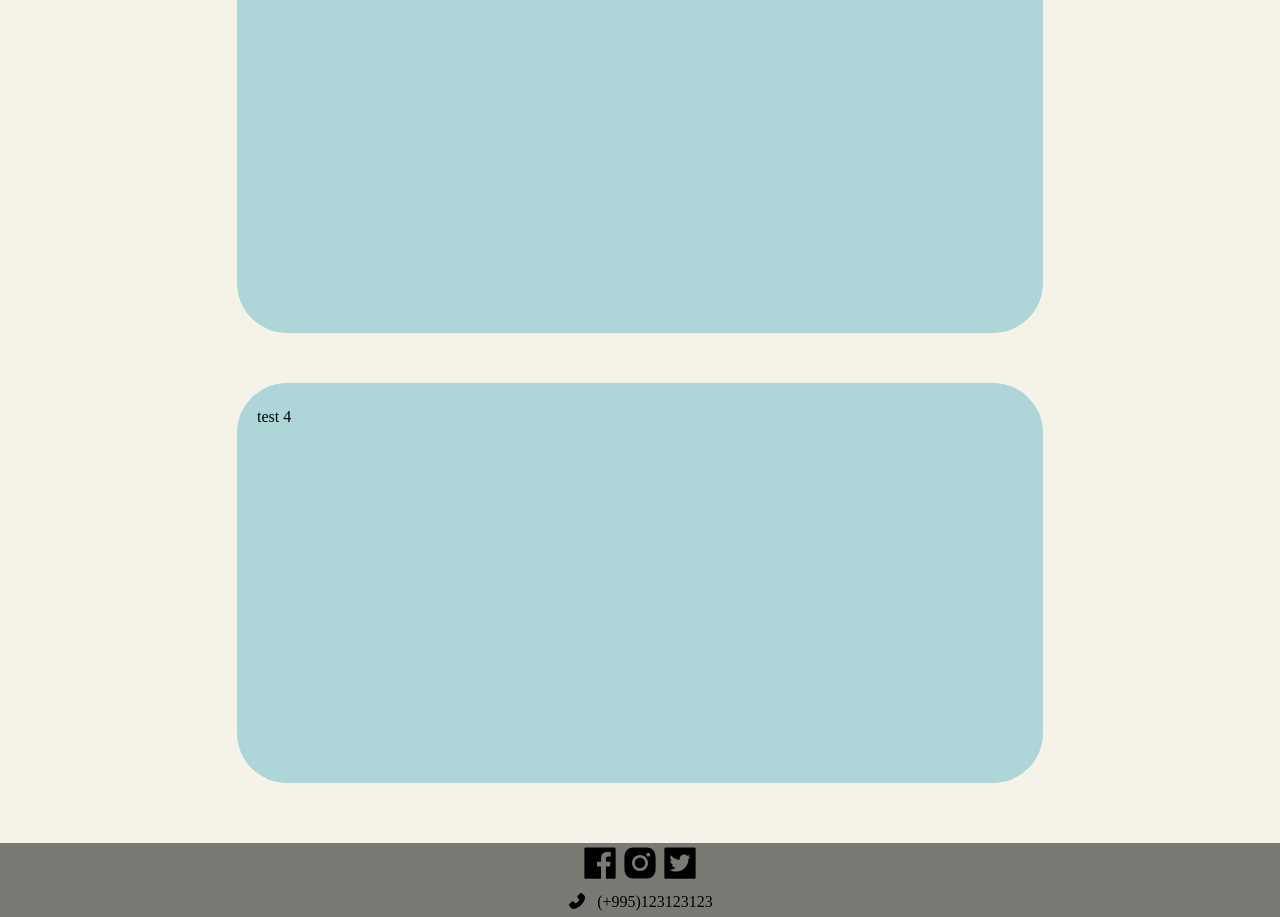
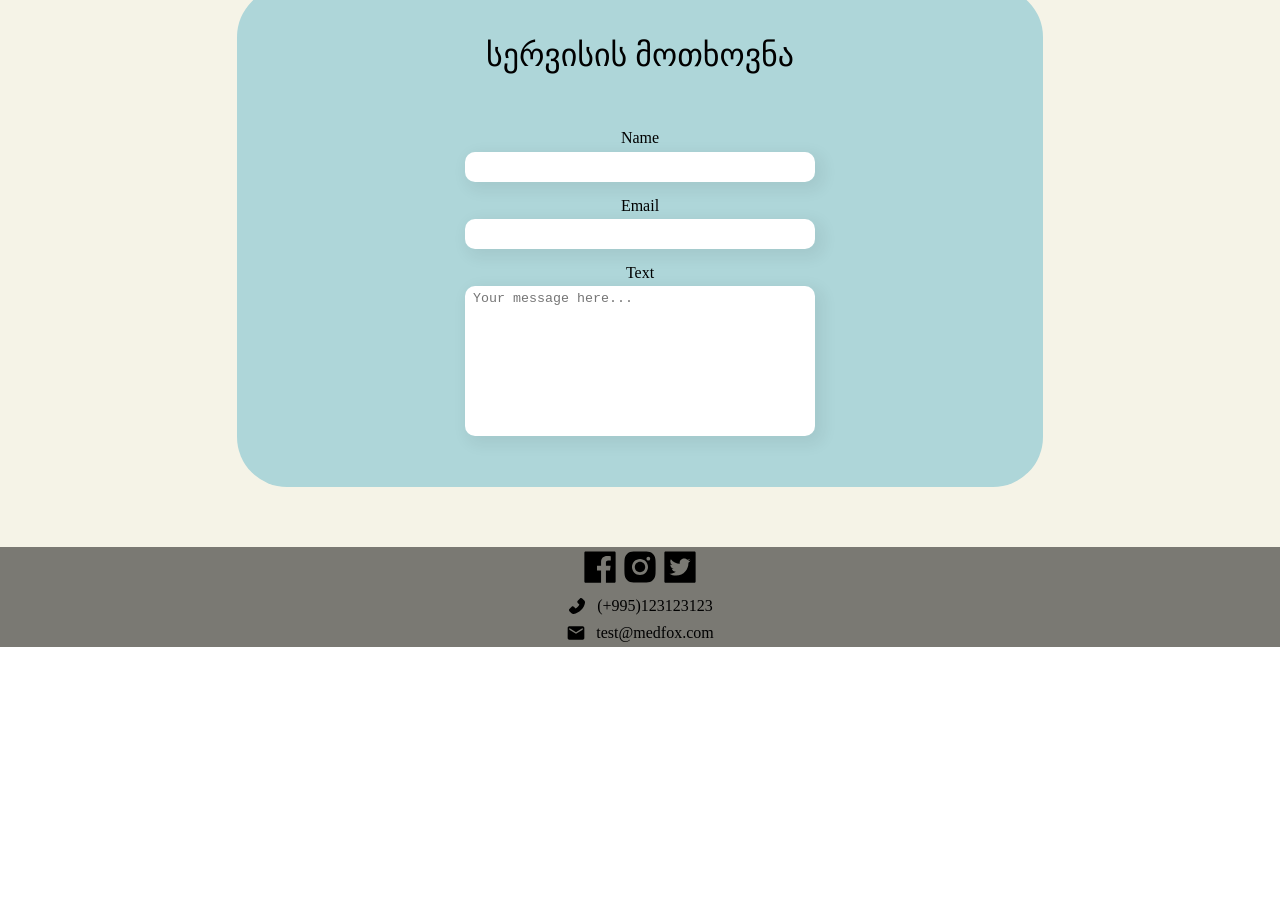
Before and after one commit to GorgadzeU/MedFoxWeb, a React (Create React App) app: page /patient in a window 1280 px wide. Shown: the part 1880-2797 px from the top of the page. After the commit the page ends 2527 px from the top, so only its background shows below. Built offline with nearby package versions, Linux system fonts and the light colour scheme.

Commit message:
Minor updates

```diff
--- a/src/App.css
+++ b/src/App.css
@@ -16,7 +16,15 @@
   margin: 5rem auto;
   border-radius: 5rem;
   width: 65%;
+  /* min-height: 100vh; */
+  /* min-height: 50vh; */
+  min-height: 500px;
+  background-color: var(--srf-light);
+  display: flex;
+  flex-direction: column;
+  justify-content: space-around;
+}
 
-  min-height: 50vh;
-  background-color: var(--srf-light);
+.sec-wrapper > h1 {
+  text-align: center;
 }
--- a/src/pages/PatientPage.jsx
+++ b/src/pages/PatientPage.jsx
@@ -5,24 +5,13 @@ import Header from '../components/Header';
 import SideNav from '../components/SideNav';
 import Staff from './staff/Staff';
 import Services from './patients/Services';
+import RequestForm from './patients/RequestFrom';
 
 const PatientPage = () => {
   return (
     <div className='page patient-page'>
       <Header />
       <SideNav />
-
-      {/* <section className='patient-page__info'>
-        <h2>
-          {' '}
-          Lorem ipsum dolor sit amet consectetur adipisicing elit. Nesciunt
-          molestiae impedit ex odit nostrum magni vitae saepe aut quas
-          inventore, accusamus voluptate. Obcaecati ad vitae deserunt laudantium
-          harum vero doloribus, vel eveniet magnam dolores rem assumenda beatae
-          atque quos possimus pariatur! Aliquam maiores vero eaque eveniet, ipsa
-          ab officia recusandae!
-        </h2>
-      </section> */}
 
       <Element name='el1' className='sec-wrapper'>
         <div className='main-section__header'>
@@ -40,15 +29,13 @@ const PatientPage = () => {
       </Element>
 
       <Element name='el2' className='sec-wrapper'>
+        <h1>სერვისები</h1>
         <Services />
       </Element>
 
       <Element name='el3' className='sec-wrapper'>
-        test 3
-      </Element>
-
-      <Element name='el4' className='sec-wrapper'>
-        test 4
+        <h1>სერვისის მოთხოვნა</h1>
+        <RequestForm />
       </Element>
     </div>
   );
```
